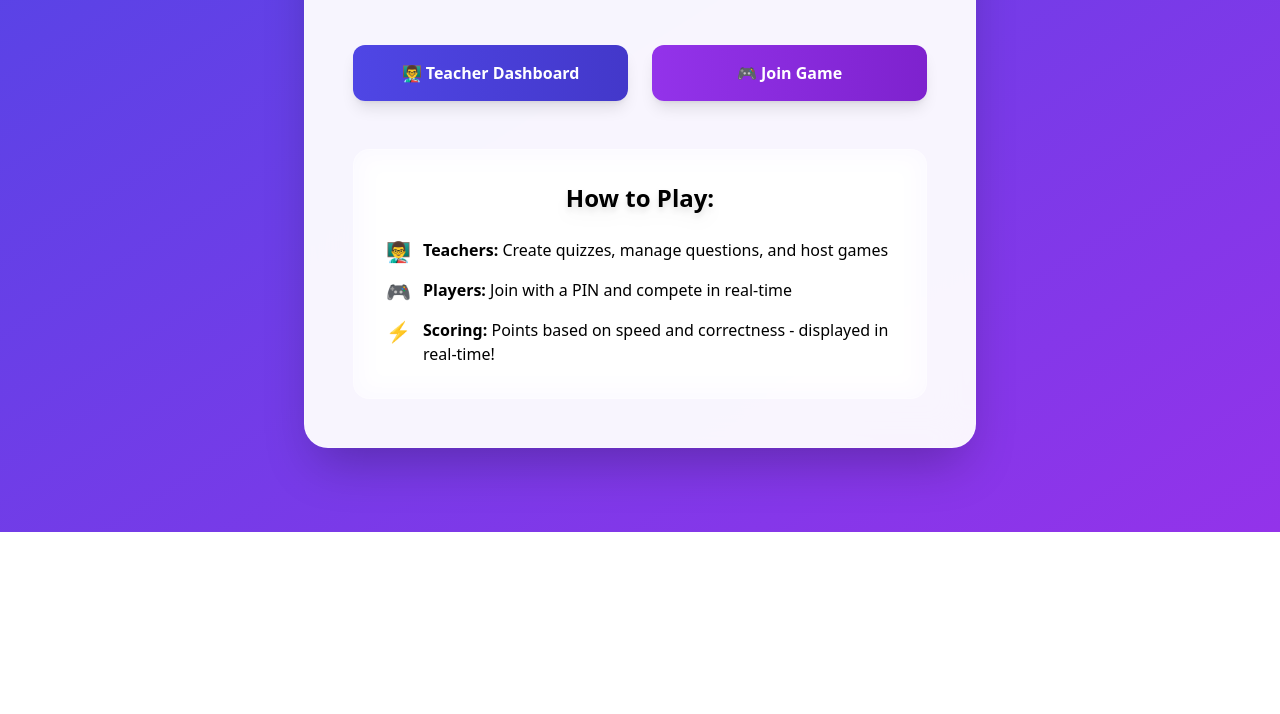
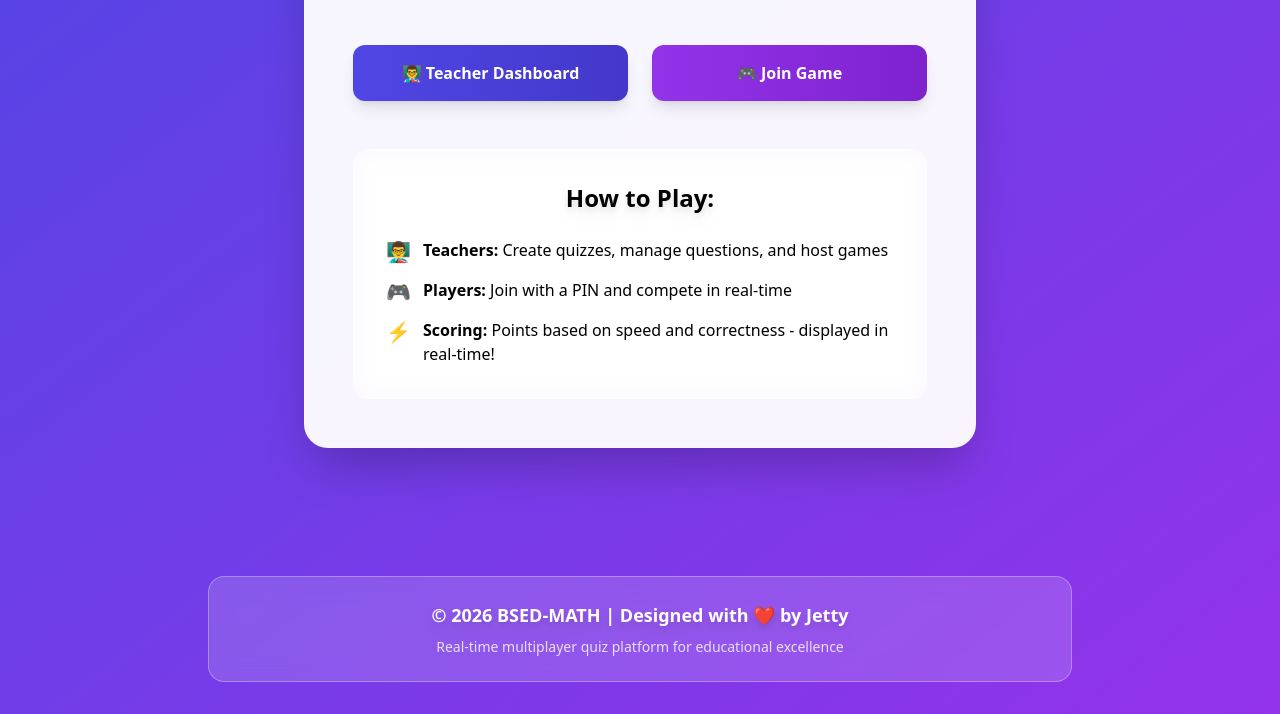
Before and after one commit to jethabac-stack/QuiGame, a website: page public/index.html in a window 1280 px wide. Shown: the part 268-982 px from the top of the page. Before the commit the page ends 800 px from the top, so only its background shows below. Drawn offline with nearby package versions, Linux system fonts and the light colour scheme.

Commit message:
Update public HTML files: host.html, index.html, join.html, teacher-dashboard.html, unauthorized.html

```diff
--- a/public/index.html
+++ b/public/index.html
@@ -57,6 +57,20 @@
     </div>
   </div>
 
+  <!-- Footer -->
+  <footer class="mt-16 py-8">
+    <div class="max-w-4xl mx-auto px-4 text-center">
+      <div class="glassmorphism rounded-2xl p-6">
+        <p class="text-white font-semibold text-lg drop-shadow-lg">
+          © 2026 BSED-MATH | Designed with ❤️ by Jetty
+        </p>
+        <p class="text-white/80 text-sm mt-2">
+          Real-time multiplayer quiz platform for educational excellence
+        </p>
+      </div>
+    </div>
+  </footer>
+
   <script>
     function goToTeacher() {
       window.location.href = '/teacher/dashboard?key=quiz123';
```
Also changed, not shown: public/host.html (+14 -0 lines), public/join.html (+14 -0 lines), public/teacher-dashboard.html (+14 -0 lines), public/unauthorized.html (+14 -0 lines).
